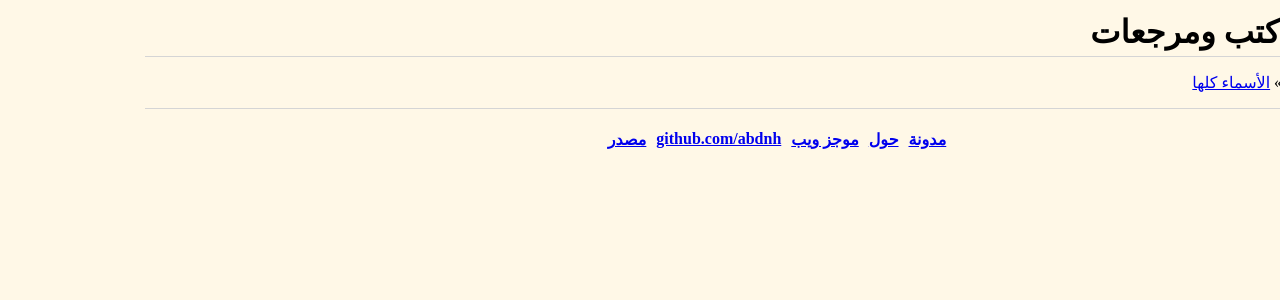
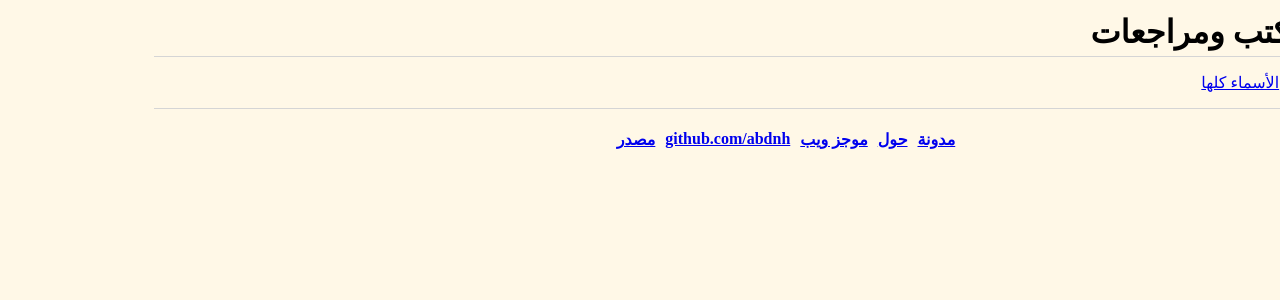
Before and after one commit to abdnh/abdnh.github.io, a Jekyll site: the page built from books/index.html, in a window 1280 px wide. Shown: the top 300 px of the page. Built offline with Jekyll 4.4.1, drawn with Linux system fonts in a browser that asks for light colours.

Commit message:
Fix typo and minor formatting

```diff
--- a/books/index.html
+++ b/books/index.html
@@ -1,6 +1,6 @@
 ---
 layout: default
-title: ملخصات كتب ومرجعات
+title: ملخصات كتب ومراجعات
 ---
 <header class="post-header">
 	<h1>{{ page.title }}</h1>
@@ -9,8 +9,8 @@ title: ملخصات كتب ومرجعات
 <ul id="posts">
     {% for post in site.posts %}
     {% if post.categories contains "books" %}
-    <li><time datetime="{{ post.date | date: " %Y-%m-%d"}}">{{ post.date | date: "%d/%m/%Y" }}</time> » <a
-            href="{{ post.url }}" dir="rtl">{{ post.title }}</a></li>
+    <li><time datetime="{{ post.date | date: "%Y-%m-%d"}}">{{ post.date | date: "%d/%m/%Y" }}</time> » <a
+            href="{{ post.url }}">{{ post.title }}</a></li>
     {% endif %}
     {% endfor %}
 </ul>
--- a/index.html
+++ b/index.html
@@ -15,7 +15,7 @@ permalink: index.html
 	{% else %}
 	{% assign title = post.title %}
 	{% endif %}
-	<li><time datetime="{{ post.date | date: " %Y-%m-%d"}}">{{ post.date | date: "%d/%m/%Y" }}</time> » <a
-			href="{{ post.url }}" dir="rtl">{{ title }}</a></li>
+	<li><time datetime="{{ post.date | date: "%Y-%m-%d"}}">{{ post.date | date: "%d/%m/%Y" }}</time> » <a
+			href="{{ post.url }}">{{ title }}</a></li>
 	{% endfor %}
 </ul>
```
